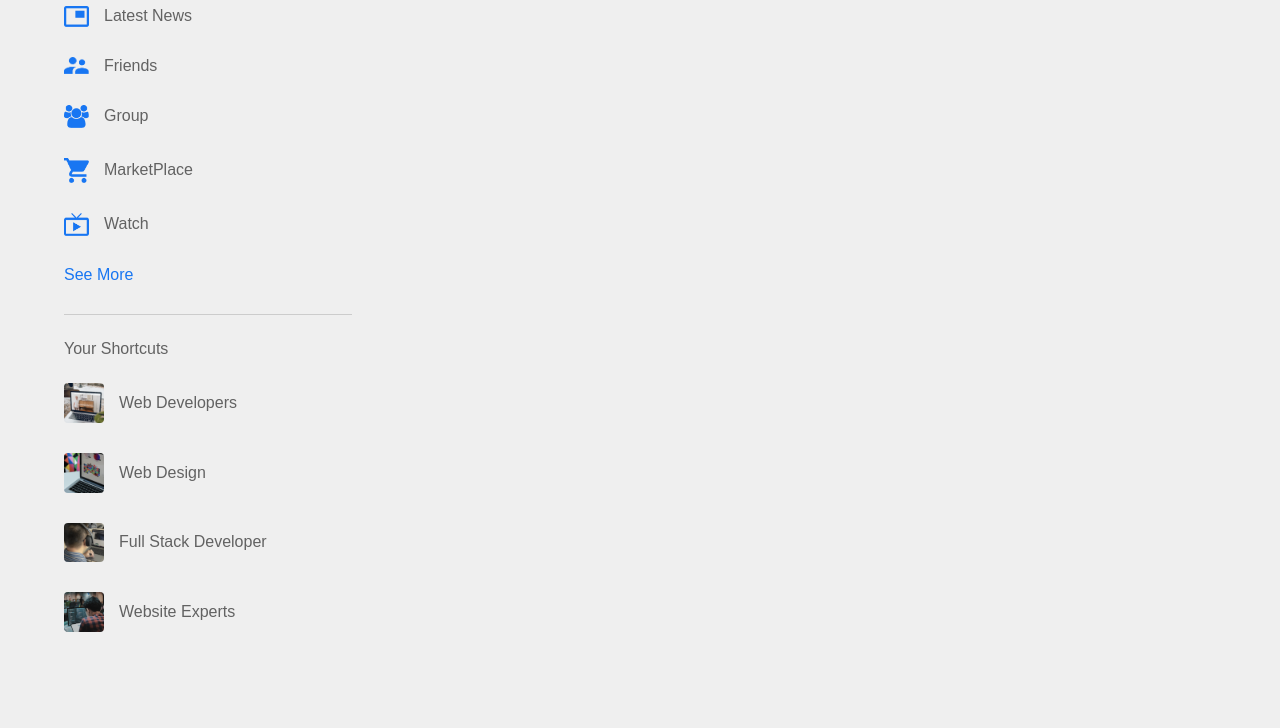
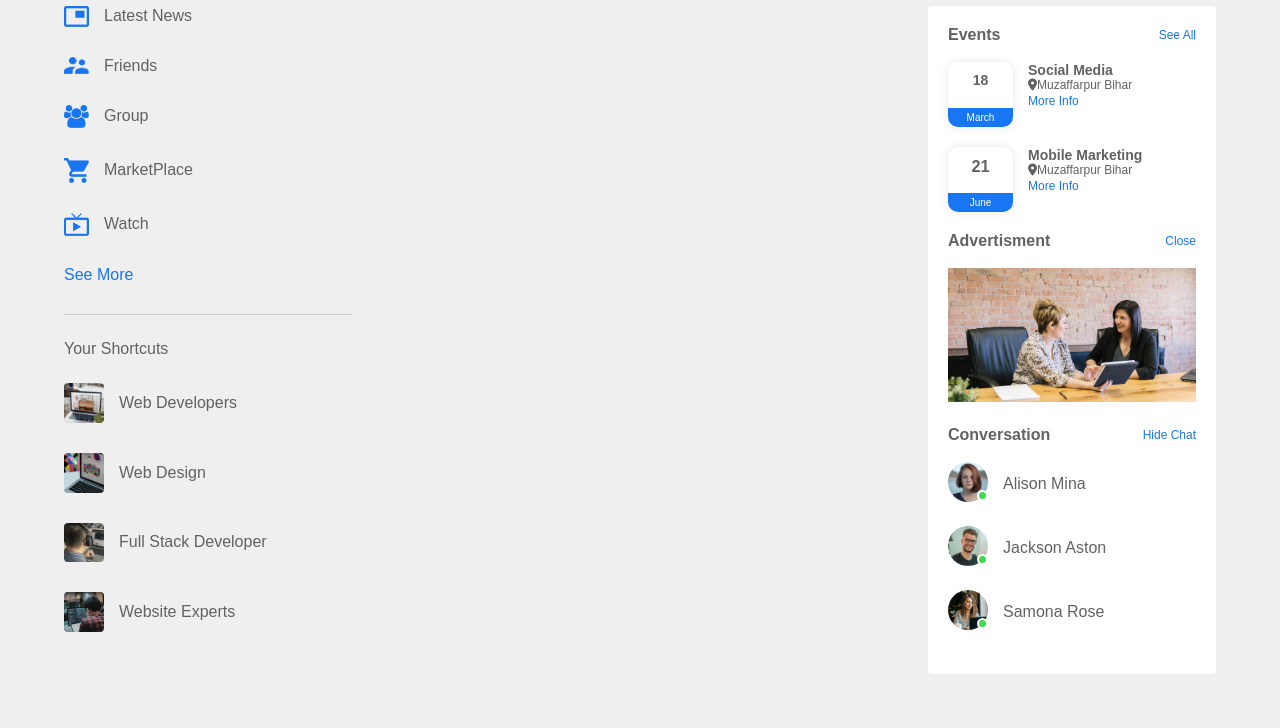
Before and after one commit to saurabhmishra1464/SocialBook, a plain HTML site: page index.html in a window 1280 px wide. Shown: the part 72-800 px from the top of the page. Drawn offline with Linux system fonts and the light colour scheme.

Commit message:
added rightsidebar html and css

```diff
--- a/index.html
+++ b/index.html
@@ -6,6 +6,7 @@
     <meta name="viewport" content="width=device-width, initial-scale=1.0">
     <title>SocialBook</title>
     <link rel="stylesheet" href="./style.css">
+    <script src="https://kit.fontawesome.com/1865d57e37.js" crossorigin="anonymous"></script>
 </head>
 
 <body>
@@ -43,16 +44,76 @@
             </div>
             <div class="shortcut-links">
                 <p>Your Shortcuts</p>
-                <a href="#"><img src="./images/shortcut-1.png" alt="shortcut1-img"/>Web Developers</a>
-                <a href="#"><img src="./images/shortcut-2.png" alt="shortcut2-img"/>Web Design</a>
-                <a href="#"><img src="./images/shortcut-3.png" alt="shortcut3-img"/>Full Stack Developer</a>
-                <a href="#"><img src="./images/shortcut-4.png" alt="shortcut4-img"/>Website Experts</a>
+                <a href="#"><img src="./images/shortcut-1.png" alt="shortcut1-img" />Web Developers</a>
+                <a href="#"><img src="./images/shortcut-2.png" alt="shortcut2-img" />Web Design</a>
+                <a href="#"><img src="./images/shortcut-3.png" alt="shortcut3-img" />Full Stack Developer</a>
+                <a href="#"><img src="./images/shortcut-4.png" alt="shortcut4-img" />Website Experts</a>
             </div>
         </div>
         <!--------------main-content------------- -->
         <div class="main-content"></div>
         <!--------------right-sidebar------------- -->
-        <div class="right-sidebar"></div>
+        <div class="right-sidebar">
+            <div class="sidebar-title">
+                <h4>Events</h4>
+                <a href="#">See All</a>
+            </div>
+
+            <div class="event">
+                <div class="left-event">
+                    <h4>18</h4>
+                    <span>March</span>
+                </div>
+                <div class="right-event">
+                    <h4>Social Media</h4>
+                    <p><i class="fa-solid fa-location-dot"></i>Muzaffarpur Bihar</p>
+                    <a href="#">More Info</a>
+                </div>
+            </div>
+
+            <div class="event">
+                <div class="left-event">
+                    <h3>21</h3>
+                    <span>June</span>
+                </div>
+                <div class="right-event">
+                    <h4>Mobile Marketing</h4>
+                    <p><i class="fa-solid fa-location-dot"></i>Muzaffarpur Bihar</p>
+                    <a href="#">More Info</a>
+                </div>
+            </div>
+            <div class="sidebar-title">
+                <h4>Advertisment</h4>
+                <a href="#">Close</a>
+            </div>
+            <img src="./images/advertisement.png" class="sidebar-ads" alt="advertisment-img" />
+            <div class="sidebar-title">
+                <h4>Conversation</h4>
+                <a href="#">Hide Chat</a>
+            </div>
+
+<div class="online-list">
+    <div class="online">
+        <img src="./images/member-1.png"/>
+    </div>
+    <p>Alison Mina</p>
+</div>
+
+<div class="online-list">
+    <div class="online">
+        <img src="./images/member-2.png"/>
+    </div>
+    <p>Jackson Aston</p>
+</div>
+
+<div class="online-list">
+    <div class="online">
+        <img src="./images/member-3.png"/>
+    </div>
+    <p>Samona Rose</p>
+</div>
+
+        </div>
     </div>
 </body>
 
--- a/style.css
+++ b/style.css
@@ -2,6 +2,7 @@
     margin: 0;
     padding: 0;
     font-family: "poppins", sans-serif;
+    box-sizing: border-box;
 }
 
 body {
@@ -105,7 +106,10 @@ nav {
     top: 70px;
     /*whenever we will add sticky, we have to add the position of top. */
     align-self: flex-start;
-
+    background: #fff;
+    padding: 20px;
+    border-radius: 4px;
+    color: #626262;
 }
 
 .main-content {
@@ -145,3 +149,88 @@ color: #1876f2;
     color: #626262;
     font-weight: 500;
 }
+
+.sidebar-title{
+    display: flex;
+    align-items: center;
+    justify-content: space-between;
+    margin-bottom: 18px;
+}
+
+.sidebar-title h4{
+font-weight: 600;
+font-size: 16px;
+}
+
+.sidebar-title a{
+    text-decoration: none;
+    color: #1876f2;
+    font-size: 12px;
+}
+
+.event{
+    display: flex;
+    font-size: 14px;
+    margin-bottom: 20px;
+}
+
+.left-event{
+    border-radius: 10px;
+    height: 65px;
+    width: 65px;
+    margin-right: 15px;
+    padding-top: 10px;
+    text-align: center;
+    position: relative;
+    overflow: hidden;
+    box-shadow: 0 0 10px rgba(0, 0, 0, 0.1);
+}
+
+.event p{
+    font-size: 12px;
+}
+
+.event a{
+    font-size: 12px;
+    text-decoration: none;
+    color: #1876f2;
+}
+
+.left-event span{
+    position: absolute;
+    bottom: 0;
+    left: 0;
+    width: 100%;
+    background: #1876f2;
+    color: #fff;
+    font-size: 10px;
+    padding: 4px 0;
+}
+
+.sidebar-ads{
+    width: 100%;
+    margin-bottom: 20px;
+   border-radius: 4;
+}
+
+.online-list {
+display: flex;
+margin-bottom: 20px;
+align-items: center;
+}
+
+.online-list .online img{
+width: 40px;
+border-radius: 50%;
+}
+
+.online-list .online{
+width: 40px;
+border-radius: 50%;
+margin-right: 15px;
+}
+
+.online-list .online::after{
+    top: unset;
+    bottom: 5px;
+}
```
